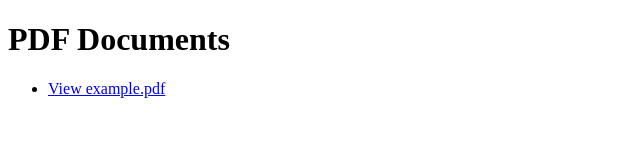
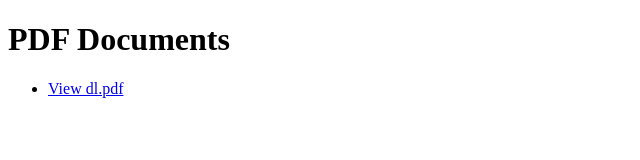
Before and after one commit to Riteshkamboj/pdf_viewer, a plain HTML site: page index.html in a window 1280 px wide. Shown: the full height of the page, 0-640 px from the left. Drawn offline with Linux system fonts and the light colour scheme.

Commit message:
Update index.html

```diff
--- a/index.html
+++ b/index.html
@@ -7,7 +7,7 @@
 <body>
   <h1>PDF Documents</h1>
   <ul>
-    <li><a href="viewer.html?file=pdfs/example.pdf">View example.pdf</a></li>
+    <li><a href="viewer.html?file=pdfs/dl.pdf">View dl.pdf</a></li>
     <!-- Add more PDF links here -->
   </ul>
 </body>
```
